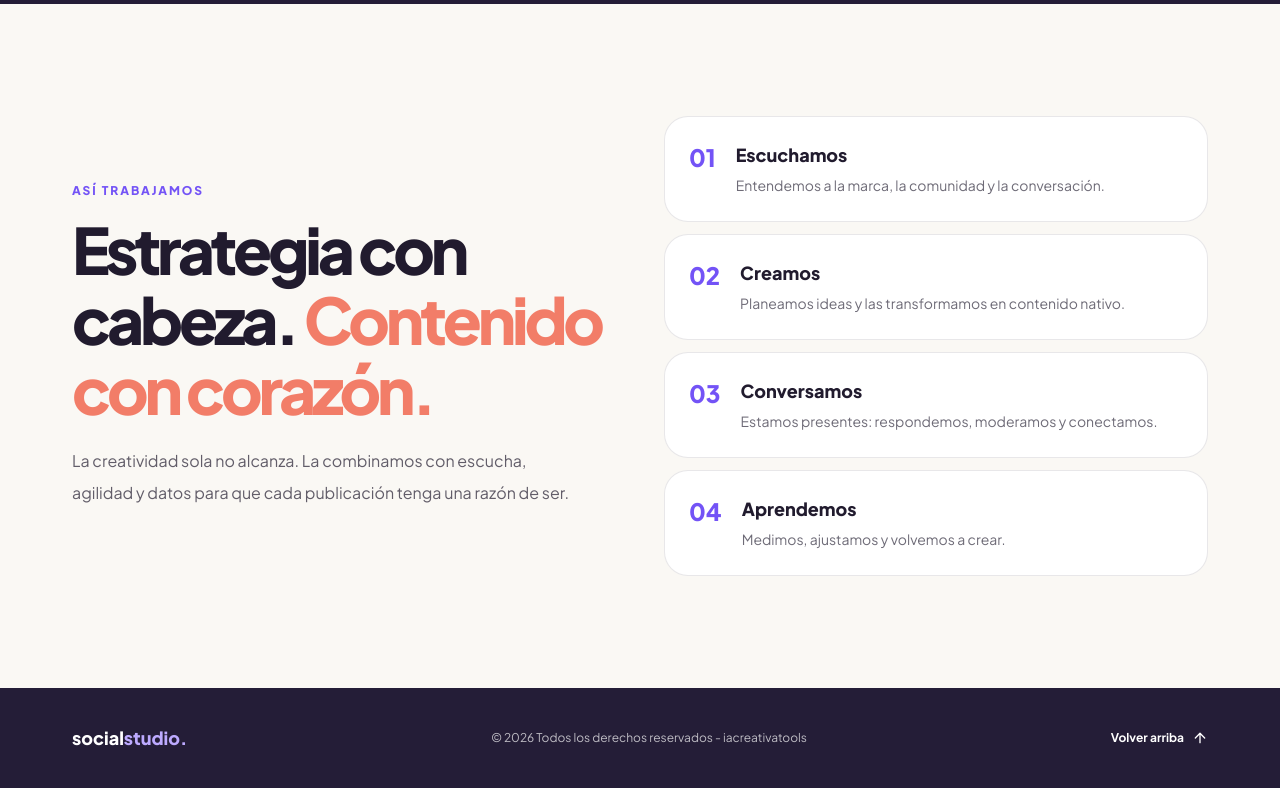
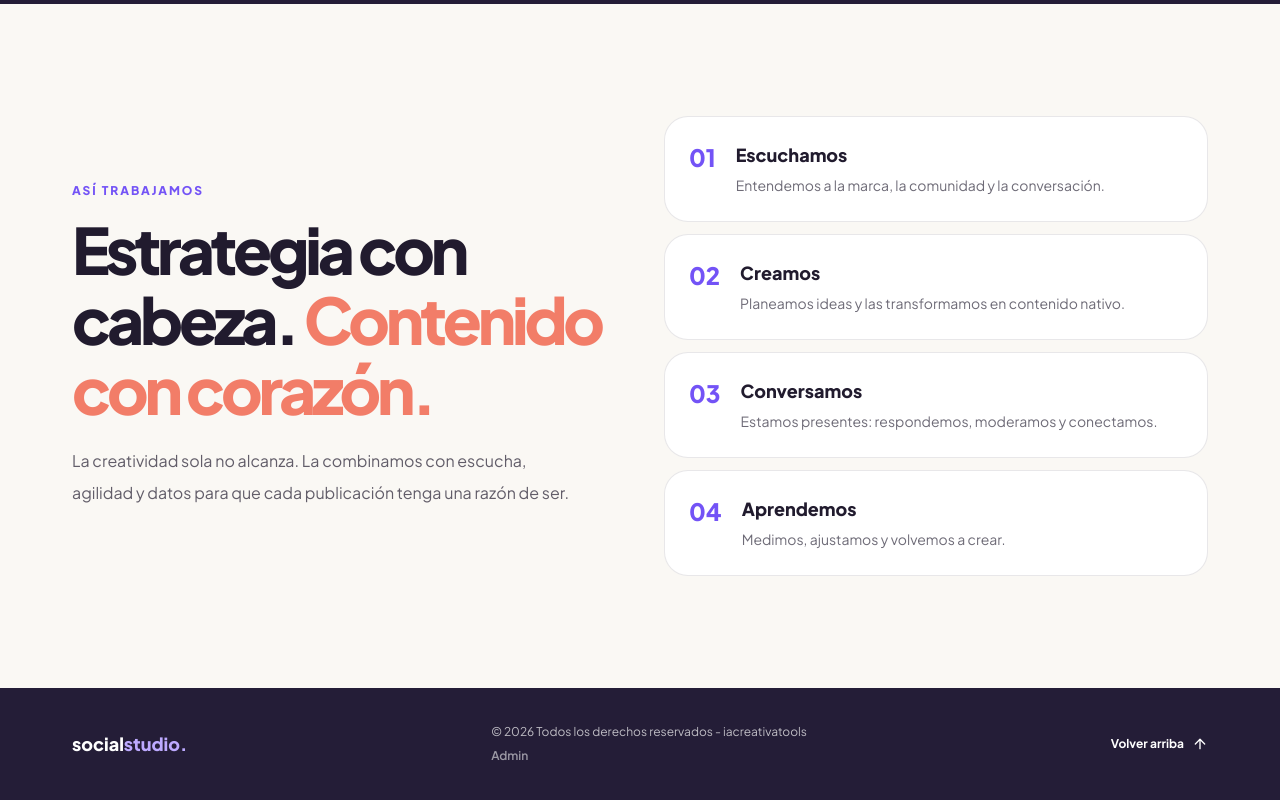
Before and after one commit to dgodoy34/prueba_deepseek, a Next.js app: page / in a window 1280 px wide. Shown: the part 6424-7224 px from the top of the page. Built offline with nearby package versions, Linux system fonts and the light colour scheme; no server answers; the database is empty.

Commit message:
style: add discreet Admin link below footer copyright

```diff
--- a/src/components/social-landing.tsx
+++ b/src/components/social-landing.tsx
@@ -84,5 +84,5 @@ function Platforms() {
 function Approach() { return <section id="enfoque" className="scroll-mt-24 bg-canvas py-20 md:py-28"><div className="shell grid items-center gap-12 lg:grid-cols-2"><div><p className="section-kicker">ASÍ TRABAJAMOS</p><h2 className="section-title">Estrategia con cabeza. <span className="text-[#f27d68]">Contenido con corazón.</span></h2><p className="mt-5 max-w-lg leading-8 text-ink/70">La creatividad sola no alcanza. La combinamos con escucha, agilidad y datos para que cada publicación tenga una razón de ser.</p></div><div className="space-y-3">{[['01', 'Escuchamos', 'Entendemos a la marca, la comunidad y la conversación.'],['02', 'Creamos', 'Planeamos ideas y las transformamos en contenido nativo.'],['03', 'Conversamos', 'Estamos presentes: respondemos, moderamos y conectamos.'],['04', 'Aprendemos', 'Medimos, ajustamos y volvemos a crear.']].map(([number,title,desc]) => <div key={number} className="flex gap-5 rounded-3xl border border-ink/10 bg-white p-6 transition-transform hover:translate-x-1"><span className="text-2xl font-black text-lilac">{number}</span><div><h3 className="text-lg font-extrabold">{title}</h3><p className="mt-1 text-sm leading-6 text-ink/65">{desc}</p></div></div>)}</div></div></section>; }
 
 export function SocialLanding() {
-  return <main className="min-h-screen overflow-x-hidden bg-canvas text-ink"><Header/><Hero/><Ticker/><Services/><Portfolio/><CaseStudyResults/><Platforms/><Approach/><FloatingActions/><footer className="bg-[#241d37] px-6 py-9 text-white"><div className="shell flex flex-wrap items-center justify-between gap-4"><span className="text-lg font-extrabold">social<span className="text-[#bdaaff]">studio.</span></span><span className="text-xs text-white/70">© 2026 Todos los derechos reservados - iacreativatools</span><a href="#inicio" className="flex items-center gap-2 text-xs font-bold hover:text-[#f8cf84]">Volver arriba <ArrowRight className="-rotate-90" size={16}/></a></div></footer></main>;
+  return <main className="min-h-screen overflow-x-hidden bg-canvas text-ink"><Header/><Hero/><Ticker/><Services/><Portfolio/><CaseStudyResults/><Platforms/><Approach/><FloatingActions/><footer className="bg-[#241d37] px-6 py-9 text-white"><div className="shell flex flex-wrap items-center justify-between gap-4"><span className="text-lg font-extrabold">social<span className="text-[#bdaaff]">studio.</span></span><div className="flex flex-col items-start gap-2"><span className="text-xs text-white/70">© 2026 Todos los derechos reservados - iacreativatools</span><a href="/admin/login" className="text-xs font-semibold text-white/55 transition-colors hover:text-[#bdaaff] focus-visible:rounded focus-visible:outline focus-visible:outline-2 focus-visible:outline-offset-4 focus-visible:outline-[#bdaaff]">Admin</a></div><a href="#inicio" className="flex items-center gap-2 text-xs font-bold hover:text-[#f8cf84]">Volver arriba <ArrowRight className="-rotate-90" size={16}/></a></div></footer></main>;
 }
```
